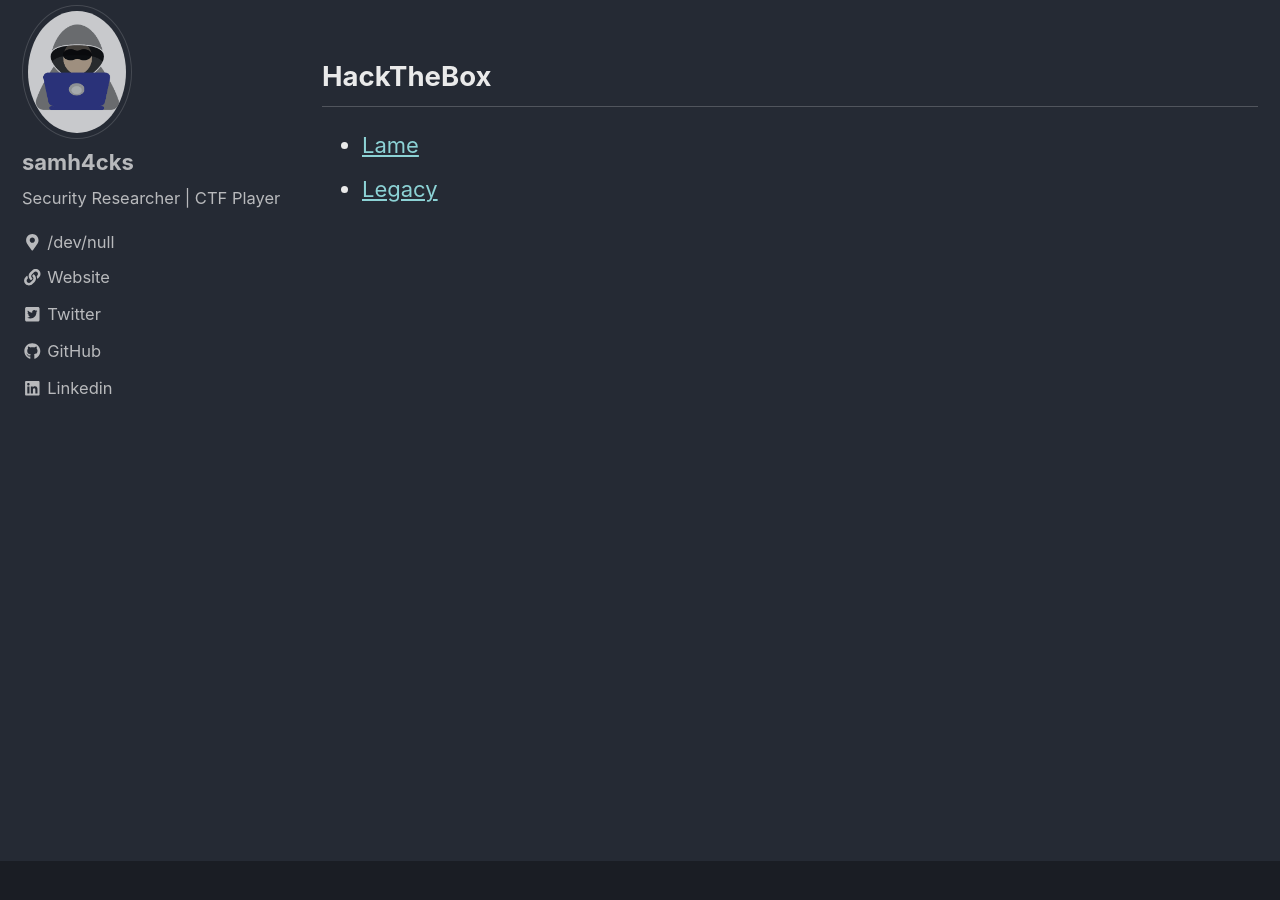
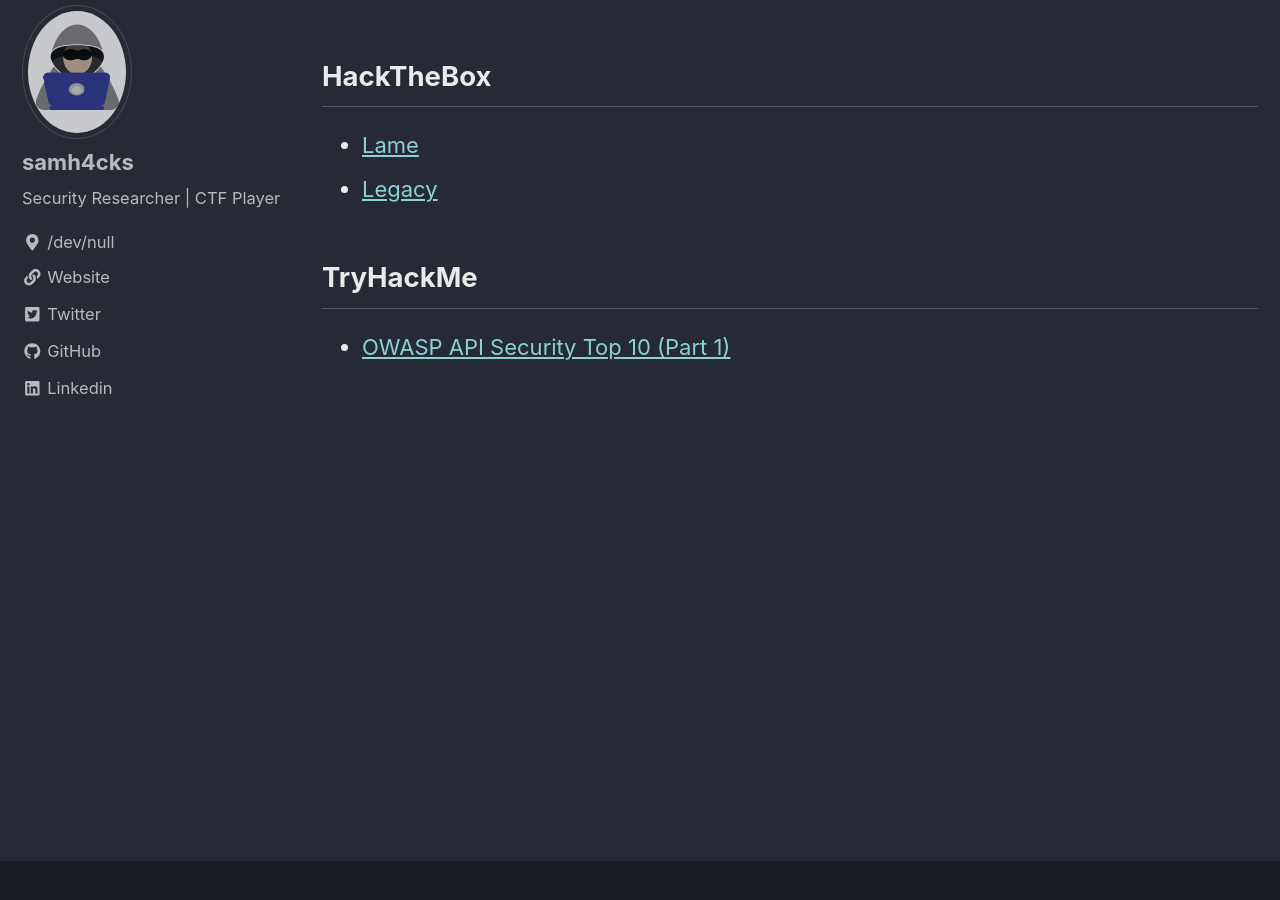
Before and after one commit to samh4cks/samh4cks.github.io, a Jekyll site: the page built from _pages/categories.md, in a window 1280 px wide and 900 px high, scrolled down 363 px. Built offline with Jekyll 4.4.1, drawn with Linux system fonts in a browser that asks for light colours; cached includes are drawn as plain includes.

Commit message:
categories.md

```diff
--- a/_pages/categories.md
+++ b/_pages/categories.md
@@ -13,3 +13,8 @@
   <li><a href="https://samh4cks.github.io/lame/">Lame</a></li>
   <li><a href="https://samh4cks.github.io/legacy/">Legacy</a></li>
 </ul>
+
+<h2>TryHackMe</h2>
+<ul>
+  <li><a href="https://tryhackme.com/room/owaspapisecuritytop105w">OWASP API Security Top 10 (Part 1)</a></li>
+</ul>
```
